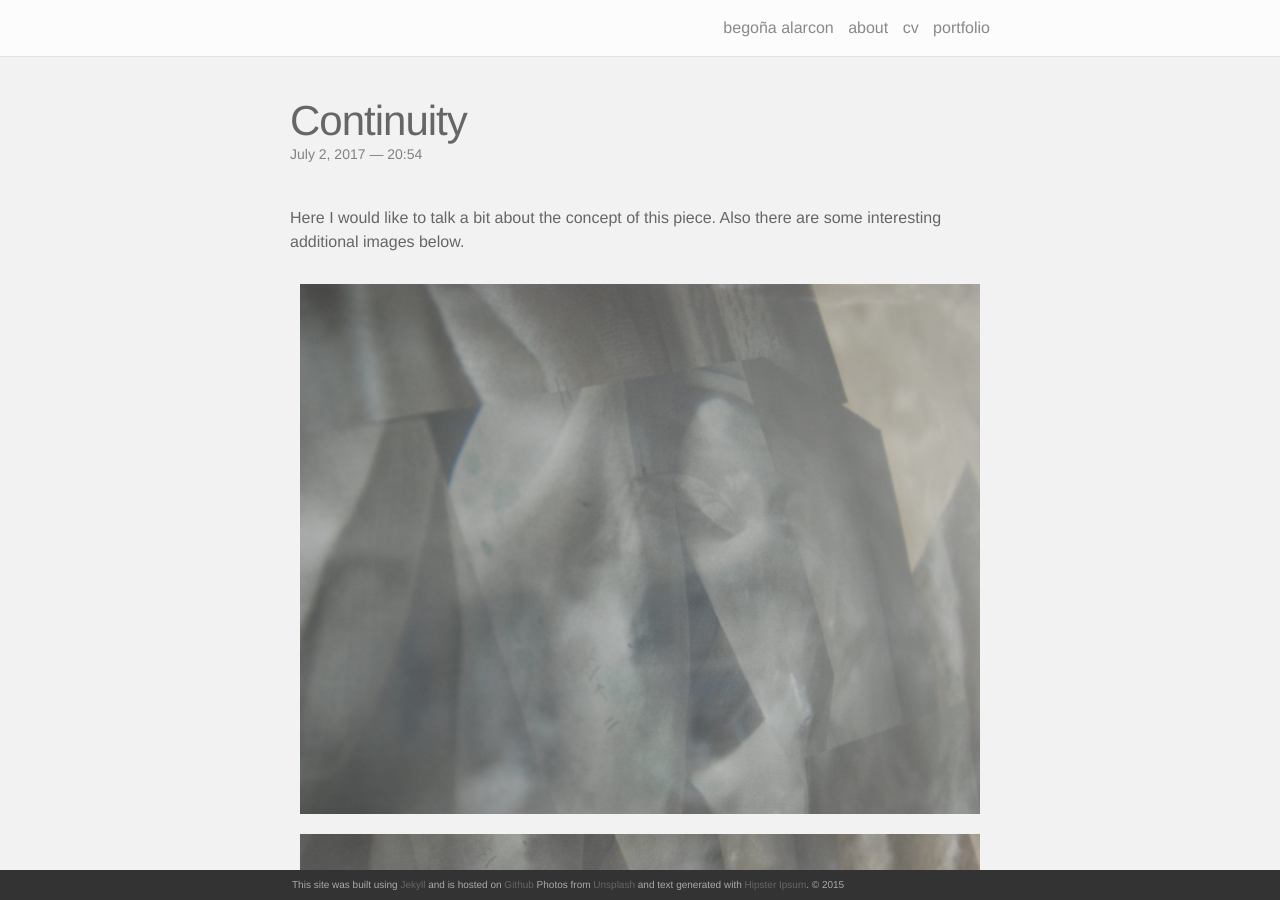
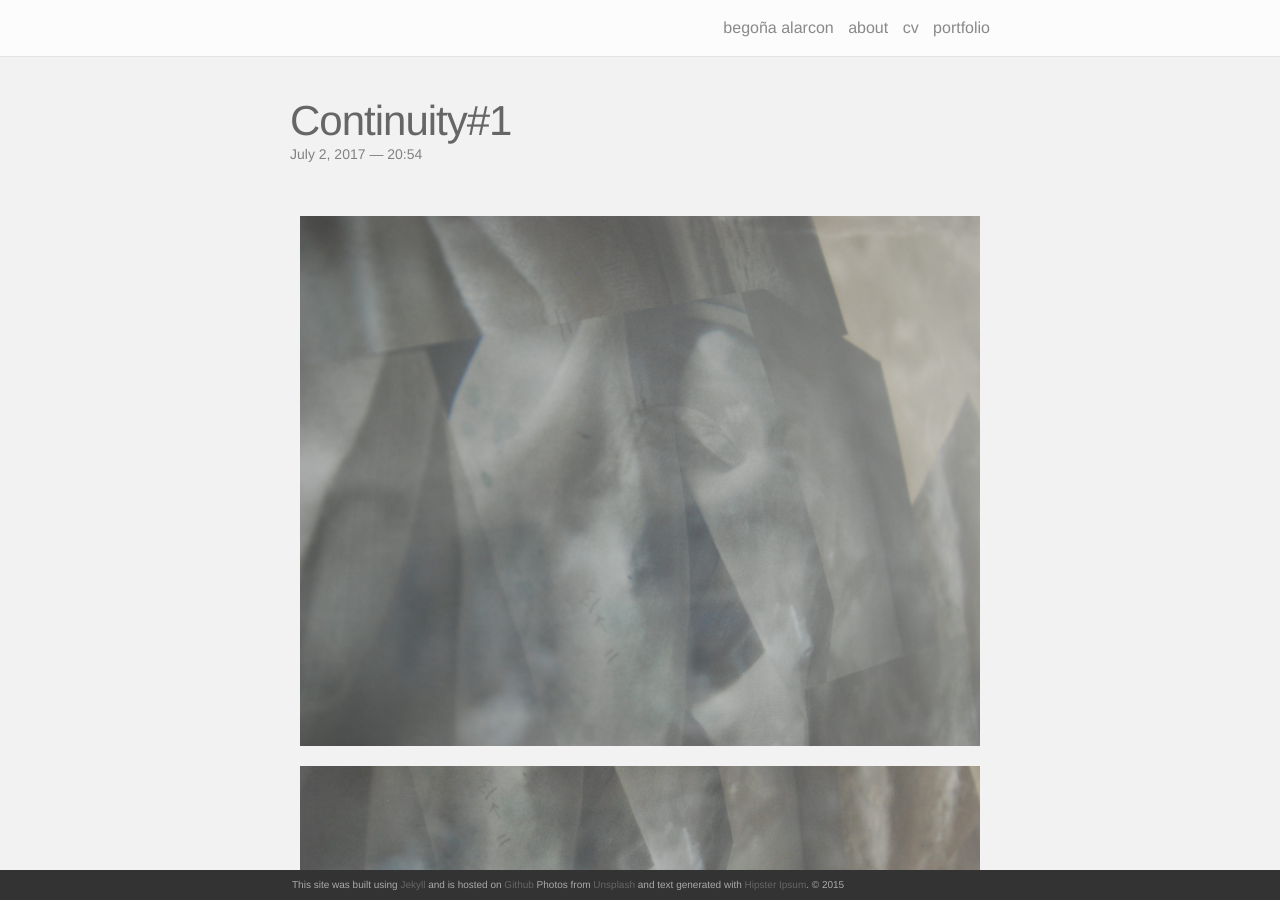
Before and after one commit to begoalarcon/begoalarcon.github.io, a Jekyll site: the page built from _portfolio/4_project.markdown, in a window 1280 px wide and 900 px high. Built offline with Jekyll 4.4.1, drawn with Linux system fonts in a browser that asks for light colours; nearby versions of some CDN libraries; some of the changed text lies outside the part shown.

Commit message:
Update 4_project.markdown

```diff
--- a/_portfolio/4_project.markdown
+++ b/_portfolio/4_project.markdown
@@ -1,11 +1,9 @@
 ---
 layout: post
-title: Continuity #1
-description: Sculpture from iron, 2010
+title: Continuity#1
+description: Collage, 2017
 img: /img/continuityno1-1.jpeg
 ---
-
-Here I would like to talk a bit about the concept of this piece. Also there are some interesting additional images below.
 
 
 <div class="img_row">
@@ -18,5 +16,4 @@
   <img class="col three" src="/img/continuityno1-3.jpeg"/>
 </div>
 <div class="col three caption">
-	Some additional photos.
 </div>
```
